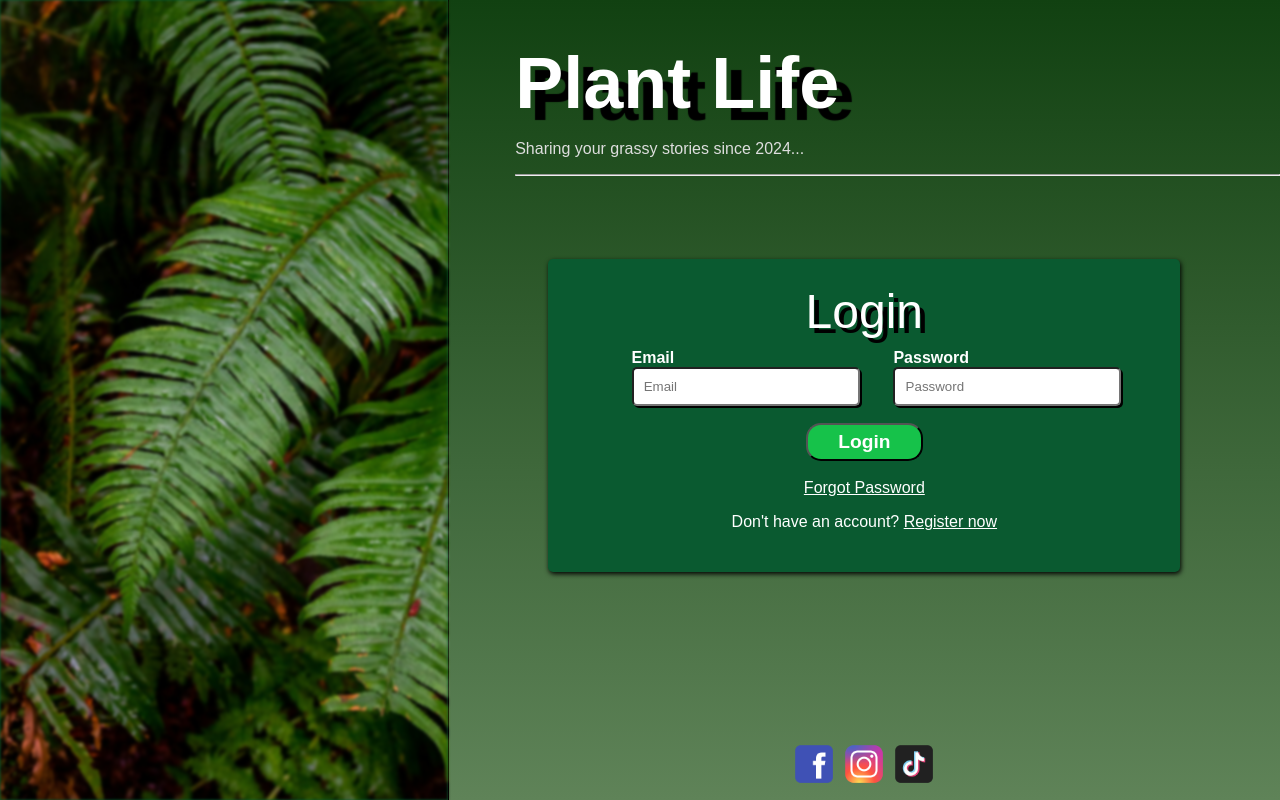
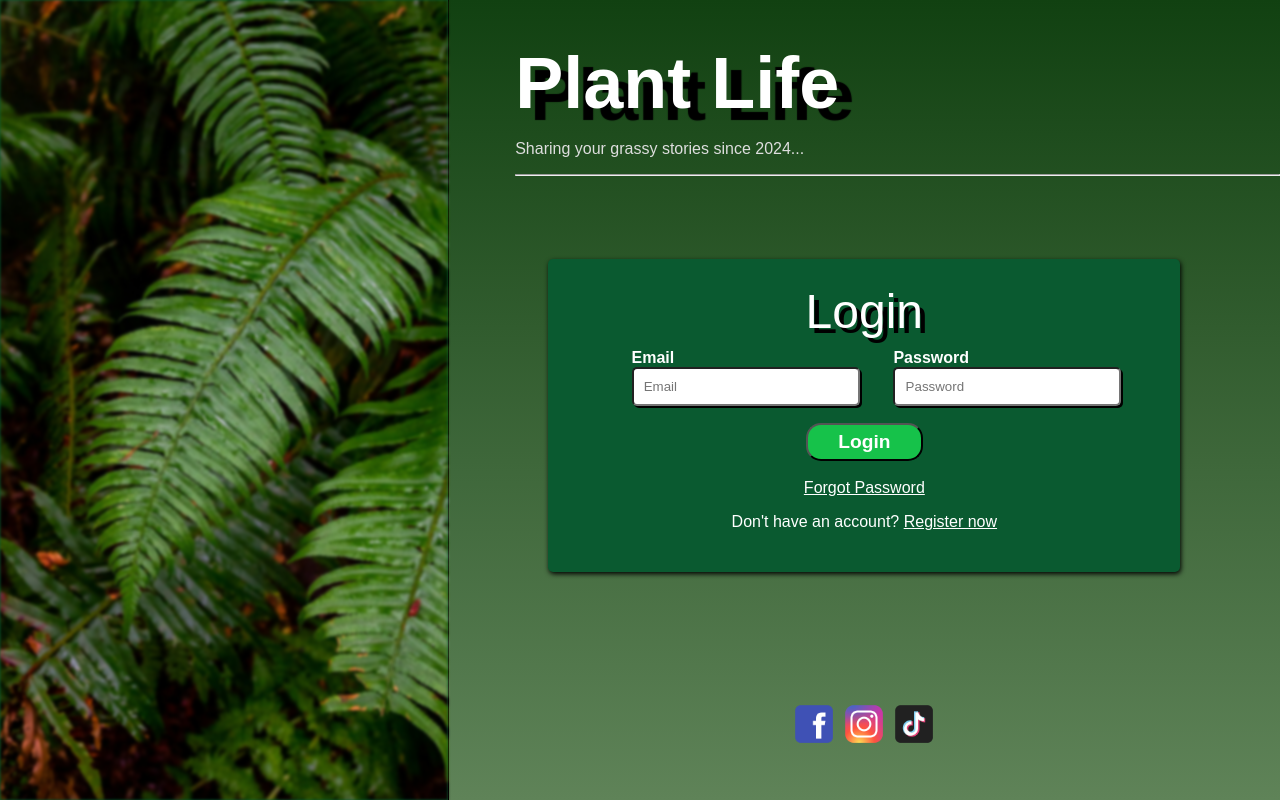
Before and after one commit to J-McKibbin/plant_life_login, a plain HTML site: page index.html in a window 1280 px wide. Drawn offline with Linux system fonts and the light colour scheme.

Commit message:
README and minor CSS update
Updated the README to include an image of the website, adjusted the height of the login container to move the social media icons higher

```diff
--- a/styles.css
+++ b/styles.css
@@ -40,7 +40,7 @@ main{
 }
 
 #login_container{
-    height:60%;
+    height:55%;
 }
 
 #login_form{
```
Also changed, not shown: 2 other files.
